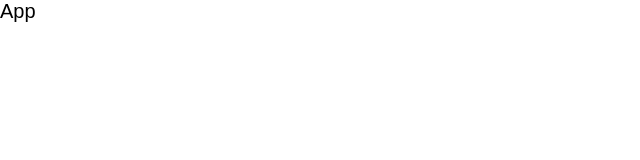
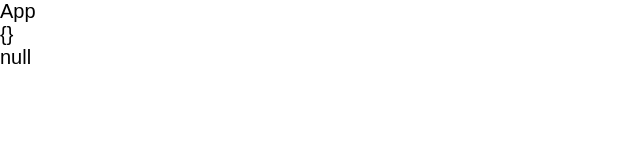
Before and after one commit to philrmass/noted0, a React app: page / in a window 1280 px wide. Shown: the top 160 px of the page, without its empty margins (0-640 px from the left). Built offline with nearby package versions, Linux system fonts and the light colour scheme; the HTML template or start-up script is replaced by a standard one.

Commit message:
get compiling

```diff
--- a/src/components/App.js
+++ b/src/components/App.js
@@ -1,3 +1,5 @@
+import { useSelector } from 'react-redux';
+
 //import React, { useEffect } from 'react';
 /*
 import { connect } from 'react-redux';
@@ -10,11 +12,28 @@ import Game from './Game';
 import Header from './Header';
 import Home from './Home';
 import Stats from './Stats';
+
+import { useEffect, useState } from 'react';
+import { useDispatch, useSelector } from 'react-redux';
+
+  const dis = useDispatch();
+  const isActive = useSelector(state => state.auth.isActive);
 */
 
 function App() {
+  const notes = useSelector(state => state.notes.all);
+  const parent = useSelector(state => state.notes.parent);
+
   return (
-    <div>App</div>
+    <div>
+      App
+      <div>
+        {JSON.stringify(notes, null, 2)}
+      </div>
+      <div>
+        {JSON.stringify(parent, null, 2)}
+      </div>
+    </div>
   );
 }
 
--- a/src/redux/notesReducer.js
+++ b/src/redux/notesReducer.js
@@ -1,12 +1,13 @@
 import { ADD_NOTE } from './constants';
-//import { getAllQuestions, pickQuestion } from '../../utilities/questions';
+import { getNotesDefault } from '../utilities/notes';
+
 //import { resetDay, addAnswer } from '../../utilities/stats';
 import { saveItem, loadItem } from '../utilities/storage';
 
 const notesKey = 'notedNotes';
 
 const defaultState = {
-  notes: loadItem(notesKey, {}), //??? add default
+  all: loadItem(notesKey, getNotesDefault()),
   parent: null,
 };
 
--- /dev/null
+++ b/src/utilities/notes.js
@@ -0,0 +1,6 @@
+import { v4 as uuidv4 } from 'uuid';
+
+export function getNotesDefault() {
+  return {
+  };
+}
```
Also changed, not shown: package.json (+8 -2 lines), .eslintrc.js, 1 other file (tests, documents, lock files or other folders).
